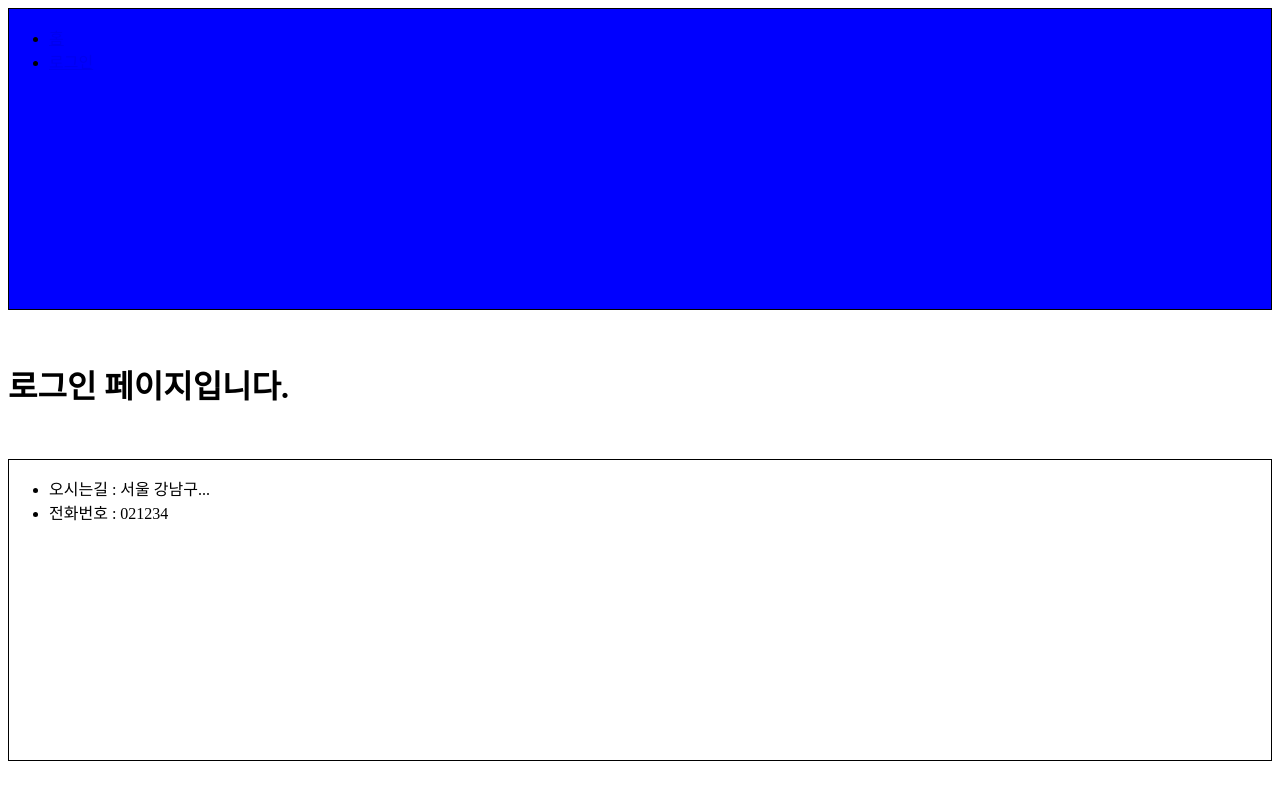
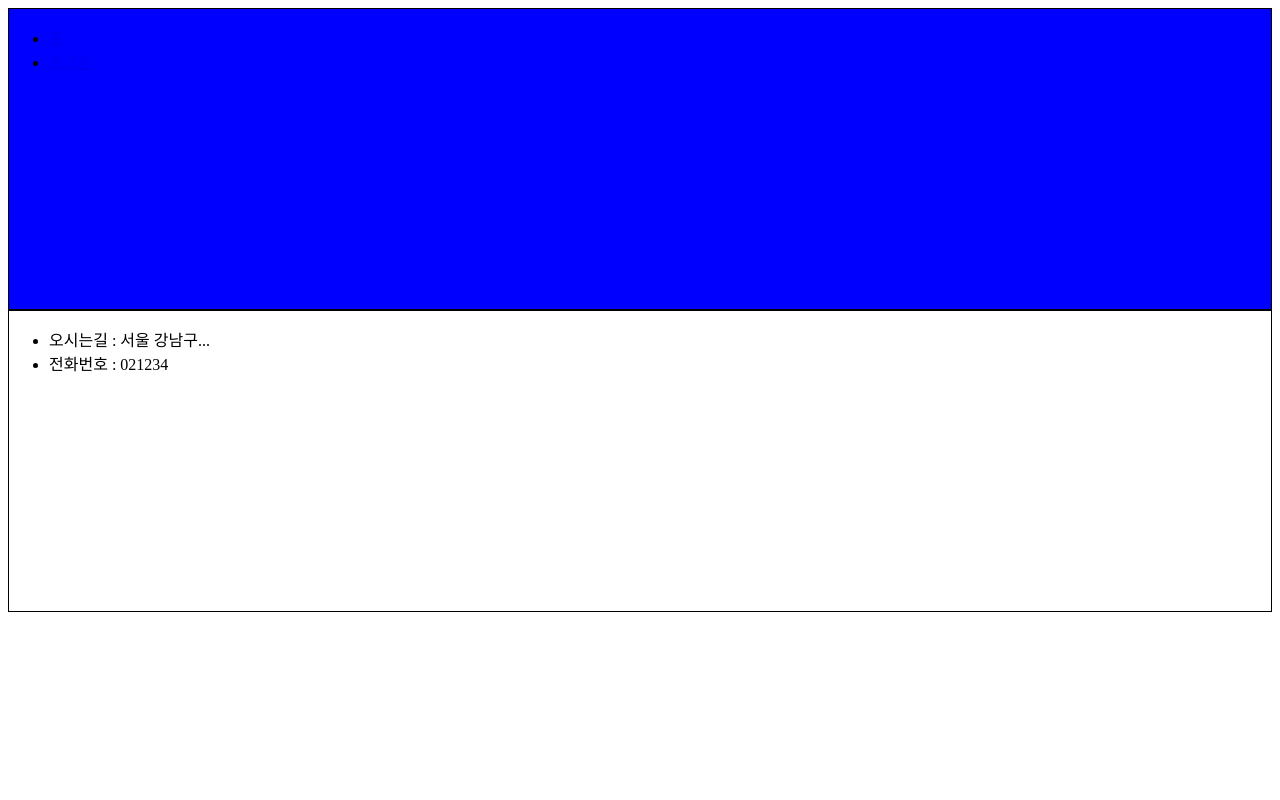
Before and after one commit to cyccc95/reactwork, a React (Create React App) app: page /login in a window 1280 px wide. Built offline with nearby package versions, Linux system fonts and the light colour scheme.

Commit message:
useParams

```diff
--- a/src/App.js
+++ b/src/App.js
@@ -10,7 +10,7 @@ function App() {
       <Header />
       <Routes>
         <Route path="/" exact={true} element={<HomePage />} />
-        <Route path="/login" exact={true} element={<LoginPage />} />
+        <Route path="/login/:id" exact={true} element={<LoginPage />} />
       </Routes>
       <Footer />
     </div>
--- a/src/components/Header.js
+++ b/src/components/Header.js
@@ -19,7 +19,7 @@ const Header = () => {
           <Link to="/">홈</Link>
         </li>
         <li>
-          <Link to="/login">로그인</Link>
+          <Link to="/login/10">로그인</Link>
         </li>
       </ul>
     </StyledHeaderDiv>
```
